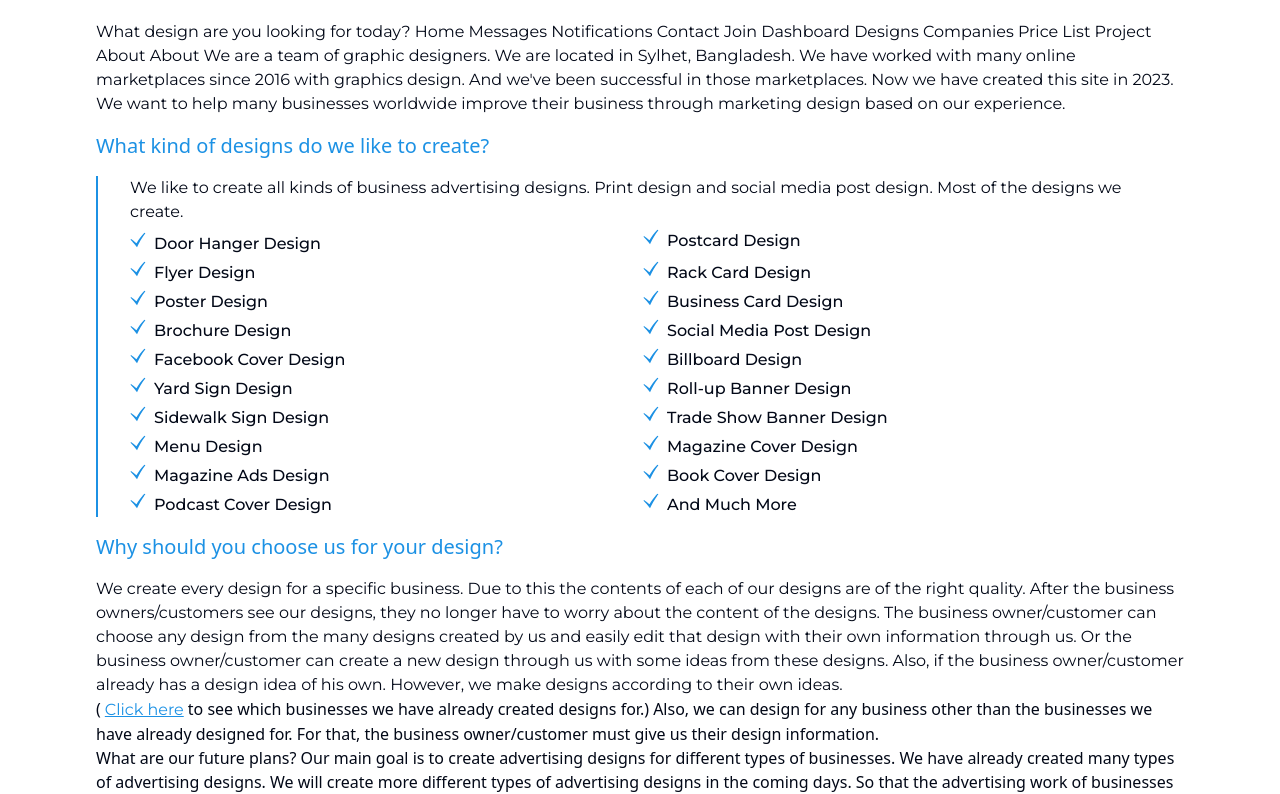
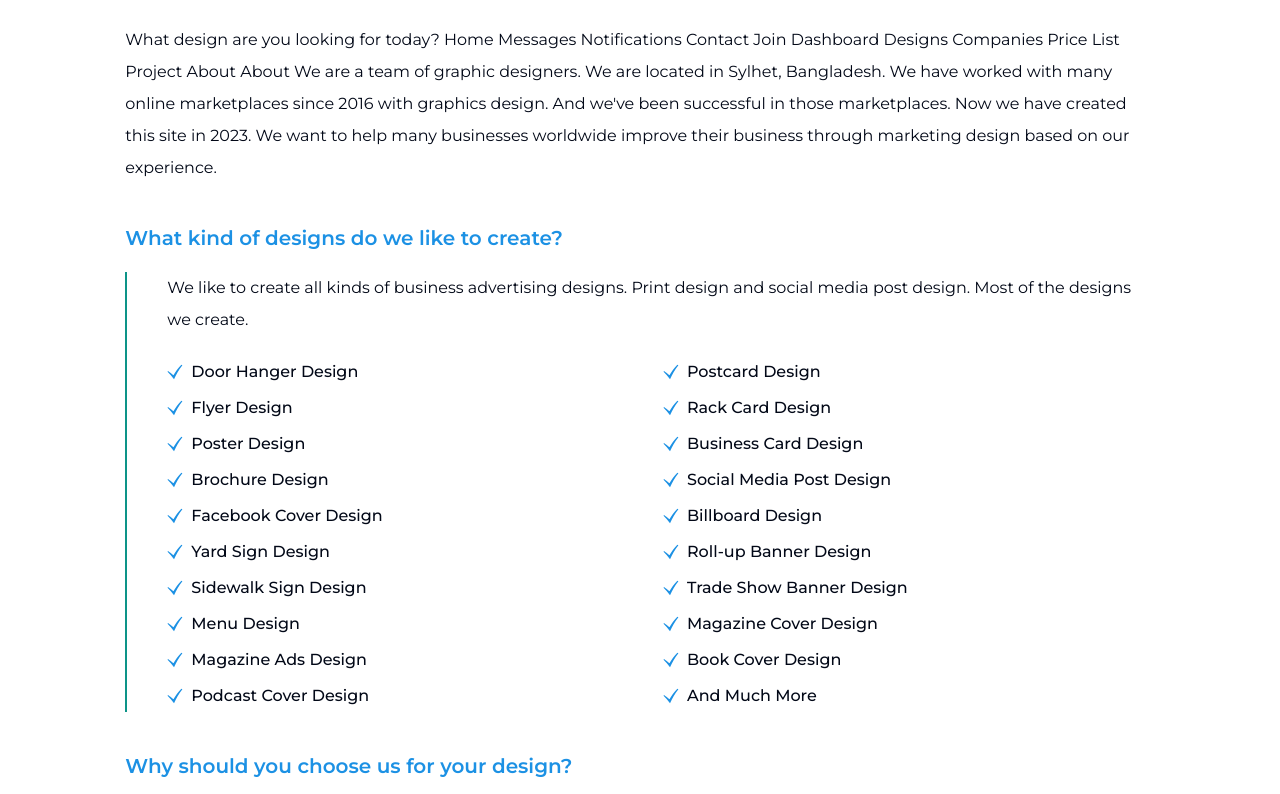
Before and after one commit to kaziahosunhabibripon/mrclient, a React (Vite) app: page /about in a window 1280 px wide. Shown: the part 267-1061 px from the top of the page. Built offline with nearby package versions, Linux system fonts and the light colour scheme.

Commit message:
Fix about page design

```diff
--- a/src/Pages/About/About.jsx
+++ b/src/Pages/About/About.jsx
@@ -4,155 +4,152 @@ import { Link } from "react-router-dom";
 import { GiCheckMark } from "react-icons/gi";
 const About = () => {
   return (
-    <div>
+    <div className="my-10 w-11/12 mx-auto">
       <Container>
-        <div className="p-4 ">
-          <h1 className="font-montserrat text-[#1C91E4] text-4xl py-4 font-medium">
-            About
-          </h1>
-          <div className="p-2">
-            <p className="font-montserrat">
-              What design are you looking for today? Home Messages Notifications
+        <div className="font-montserrat leading-loose">
+          <div className="mb-10">
+            <h2 className="text-[#1C91E4] text-4xl mb-5 font-bold">About</h2>
+            <p>What design are you looking for today? Home Messages Notifications
               Contact Join Dashboard Designs Companies Price List Project About
               About We are a team of graphic designers. We are located in
               Sylhet, Bangladesh. We have worked with many online marketplaces
               since 2016 with graphics design. And we've been successful in
               those marketplaces. Now we have created this site in 2023. We want
               to help many businesses worldwide improve their business through
-              marketing design based on our experience.
-            </p>
-            <div>
-              <h4 className="text-[#1C91E4] text-xl py-4 font-medium">
-                What kind of designs do we like to create?
-              </h4>
-              <p className="border-l-2 border-[#1C91E4] px-4">
-                <div className="mx-4 font-montserrat">
-                  We like to create all kinds of business advertising designs.
-                  Print design and social media post design. Most of the designs
-                  we create.
-                  <ul className="grid grid-cols-2 gap-1 mt-1">
-                    <li className="flex items-left mt-1">
+              marketing design based on our experience.</p>
+          </div>
+
+          <div className="mb-10">
+            <h4 className="text-[#1C91E4] text-xl mb-5 font-semibold">What kind of designs do we like to create?</h4>
+
+            <div className="border-l-2 border-teal-600 pl-10">
+              <p className="mb-5">We like to create all kinds of business advertising designs. Print design and social media post design. Most of the designs we create.</p>
+
+              <ul className="grid font-montserrat grid-cols-2 gap-1 mt-1">
+                <li className="flex items-center">
                   <GiCheckMark className="text-[#1C91E4] mr-2" />
                   <span className="font-medium text-md">
                     Door Hanger Design
                   </span>
                 </li>
-                    <li className="flex items-left  mt-[1px]">
+                <li className="flex items-center">
                   <GiCheckMark className="text-[#1C91E4] mr-2" />
                   <span className="font-medium text-md">
                     Postcard Design
                   </span>
                 </li>
-                    <li className="flex items-left mt-[1px]">
+                <li className="flex items-center">
                   <GiCheckMark className="text-[#1C91E4] mr-2" />
                   <span className="font-medium text-md">Flyer Design</span>
                 </li>
-                    <li className="flex items-left mt-[1px]">
+                <li className="flex items-center">
                   <GiCheckMark className="text-[#1C91E4] mr-2" />
                   <span className="font-medium text-md">
-                        Rack Card Design{" "}
+                    Rack Card Design
                   </span>
                 </li>
-                    <li className="flex items-left mt-[1px]">
+                <li className="flex items-center">
                   <GiCheckMark className="text-[#1C91E4] mr-2" />
                   <span className="font-medium text-md">
-                        Poster Design{" "}
+                    Poster Design
                   </span>
                 </li>
-                    <li className="flex items-left mt-[1px]">
+                <li className="flex items-center">
                   <GiCheckMark className="text-[#1C91E4] mr-2" />
                   <span className="font-medium text-md">
-                        Business Card Design{" "}
+                    Business Card Design
                   </span>
                 </li>
-                    <li className="flex items-left mt-[1px]">
+                <li className="flex items-center">
                   <GiCheckMark className="text-[#1C91E4] mr-2" />
                   <span className="font-medium text-md">
-                        Brochure Design{" "}
+                    Brochure Design
                   </span>
                 </li>
-                    <li className="flex items-left mt-[1px]">
+                <li className="flex items-center">
                   <GiCheckMark className="text-[#1C91E4] mr-2" />
                   <span className="font-medium text-md">
-                        Social Media Post Design{" "}
+                    Social Media Post Design
                   </span>
                 </li>
-                    <li className="flex items-left mt-[1px]">
+                <li className="flex items-center">
                   <GiCheckMark className="text-[#1C91E4] mr-2" />
                   <span className="font-medium text-md">
-                        Facebook Cover Design{" "}
+                    Facebook Cover Design
                   </span>
                 </li>
-                    <li className="flex items-left mt-[1px]">
+                <li className="flex items-center">
                   <GiCheckMark className="text-[#1C91E4] mr-2" />
                   <span className="font-medium text-md">
-                        Billboard Design{" "}
+                    Billboard Design
                   </span>
                 </li>
-                    <li className="flex items-left mt-[1px]">
+                <li className="flex items-center">
                   <GiCheckMark className="text-[#1C91E4] mr-2" />
                   <span className="font-medium text-md">
-                        Yard Sign Design{" "}
+                    Yard Sign Design
                   </span>
                 </li>
-                    <li className="flex items-left mt-[1px]">
+                <li className="flex items-center">
                   <GiCheckMark className="text-[#1C91E4] mr-2" />
                   <span className="font-medium text-md">
-                        Roll-up Banner Design{" "}
+                    Roll-up Banner Design
                   </span>
                 </li>
-                    <li className="flex items-left mt-[1px]">
+                <li className="flex items-center">
                   <GiCheckMark className="text-[#1C91E4] mr-2" />
                   <span className="font-medium text-md">
-                        Sidewalk Sign Design{" "}
+                    Sidewalk Sign Design
                   </span>
                 </li>
-                    <li className="flex items-left mt-[1px]">
+                <li className="flex items-center">
                   <GiCheckMark className="text-[#1C91E4] mr-2" />
                   <span className="font-medium text-md">
-                        Trade Show Banner Design{" "}
+                    Trade Show Banner Design
                   </span>
                 </li>
-                    <li className="flex items-left mt-[1px]">
+                <li className="flex items-center">
                   <GiCheckMark className="text-[#1C91E4] mr-2" />
                   <span className="font-medium text-md">Menu Design </span>
                 </li>
-                    <li className="flex items-left mt-[1px]">
+                <li className="flex items-center">
                   <GiCheckMark className="text-[#1C91E4] mr-2" />
                   <span className="font-medium text-md">
-                        Magazine Cover Design{" "}
+                    Magazine Cover Design
                   </span>
                 </li>
-                    <li className="flex items-left mt-[1px]">
+                <li className="flex items-center">
                   <GiCheckMark className="text-[#1C91E4] mr-2" />
                   <span className="font-medium text-md">
-                        Magazine Ads Design{" "}
+                    Magazine Ads Design
                   </span>
                 </li>
-                    <li className="flex items-left mt-[1px]">
+                <li className="flex items-center">
                   <GiCheckMark className="text-[#1C91E4] mr-2" />
                   <span className="font-medium text-md">
-                        Book Cover Design{" "}
+                    Book Cover Design
                   </span>
                 </li>
-                    <li className="flex items-left mt-[1px]">
+                <li className="flex items-center">
                   <GiCheckMark className="text-[#1C91E4] mr-2" />
                   <span className="font-medium text-md">
-                        Podcast Cover Design{" "}
+                    Podcast Cover Design
                   </span>
                 </li>
-                    <li className="flex items-left mt-[1px]">
+                <li className="flex items-center">
                   <GiCheckMark className="text-[#1C91E4] mr-2" />
                   <span className="font-medium text-md">And Much More</span>
                 </li>
               </ul>
+
             </div>
-              </p>
           </div>
-            <h1 className="text-[#1C91E4] text-xl py-4 font-medium">
-              Why should you choose us for your design?
-            </h1>
-            <p className="font-montserrat">
+
+          <div className="mb-10">
+            <h4 className="text-[#1C91E4] text-xl mb-5 font-semibold">Why should you choose us for your design?</h4>
+
+            <div className="border-l-2 border-teal-600 pl-10">
+              <p>
                 We create every design for a specific business. Due to this the
                 contents of each of our designs are of the right quality. After
                 the business owners/customers see our designs, they no longer have
@@ -164,27 +161,24 @@ const About = () => {
                 business owner/customer already has a design idea of his own.
                 However, we make designs according to their own ideas.
               </p>
-            <p>
-              (
-              <Link
-                to=""
-                className="font-montserrat text-[#1C91E4] underline underline-offset-1 px-1"
-              >
-                Click here
-              </Link>
-              to see which businesses we have already created designs for.)
-              Also, we can design for any business other than the businesses we
+
+              <p className="my-10">(<Link className="text-blue-500 font-semibold underline" to="">Click here</Link> to see which businesses we have already created designs for.)</p>
+              <p>Also, we can design for any business other than the businesses we
                 have already designed for. For that, the business owner/customer
-              must give us their design information.
-            </p>
-            What are our future plans? Our main goal is to create advertising
+                must give us their design information.</p>
+            </div>
+          </div>
+
+          <div>
+            <h4 className="text-[#1C91E4] text-xl mb-5 font-semibold">What are our future plans?</h4>
+
+            <div className="border-l-2 border-teal-600 pl-10">
+              <p>Our main goal is to create advertising
                 designs for different types of businesses. We have already created
                 many types of advertising designs. We will create more different
                 types of advertising designs in the coming days. So that the
-            advertising work of businesses becomes easier through our designs.
-            MR mahfujurrahm535 Graphic Designer Home About Designs Companies
-            Price List Project Contact Affiliate f O Pin Email:-
-            mahfujurrahm535@gmail.com Terms and Conditions | Privacy Policy
+                advertising work of businesses becomes easier through our designs.</p>
+            </div>
           </div>
         </div>
       </Container>
```
Lines whose indentation alone changed are shown as unchanged.
